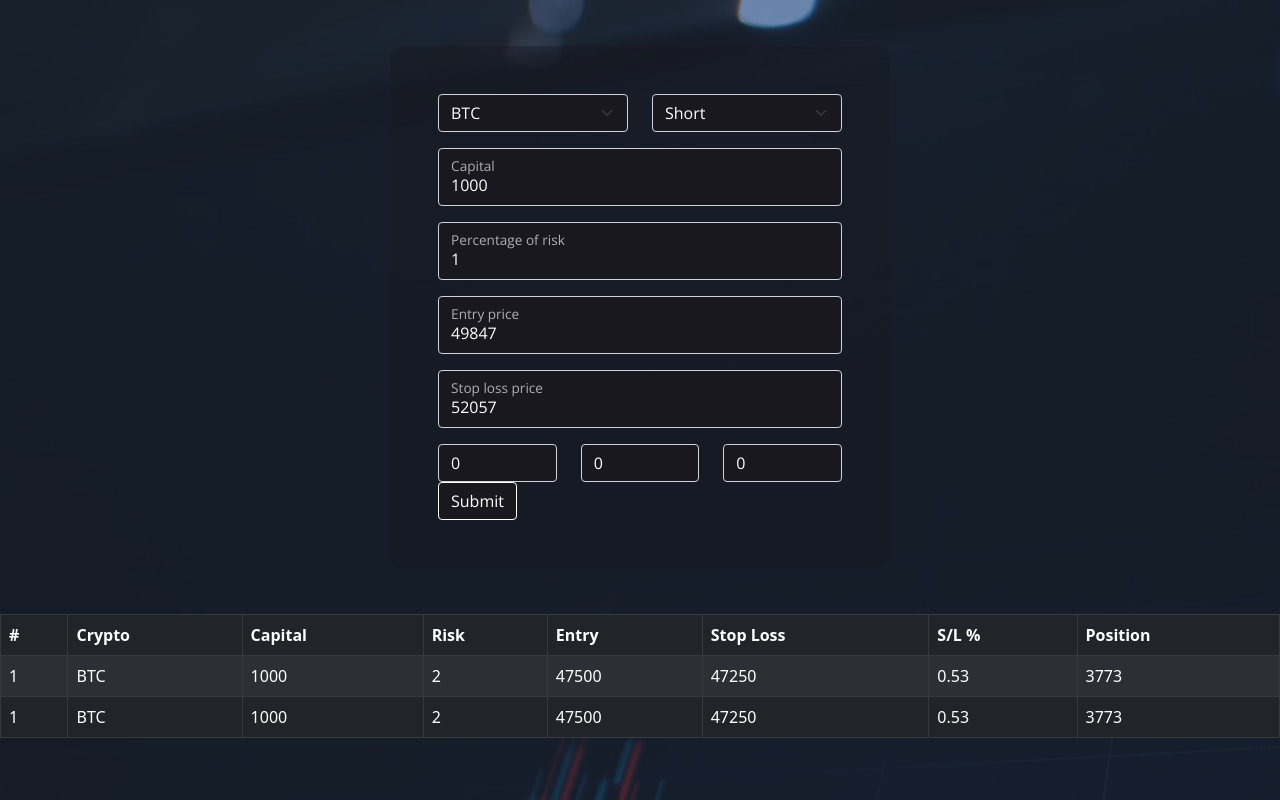
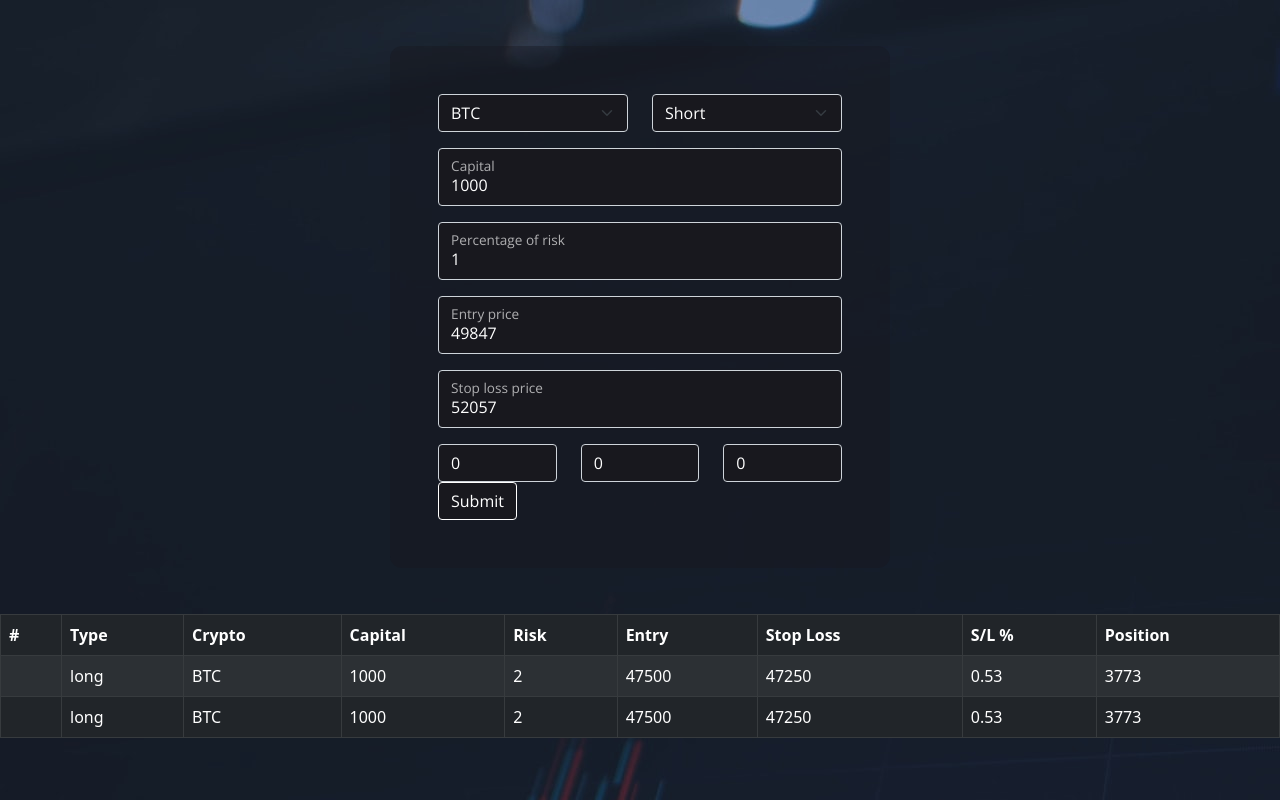
Before and after one commit to leplerjacob/position-calculator, a React (Create React App) app: page / in a window 1280 px wide. Built offline with nearby package versions, Linux system fonts and the light colour scheme.

Commit message:
slightly modify jsx for displayed history data

```diff
--- a/src/components/History.js
+++ b/src/components/History.js
@@ -1,11 +1,14 @@
 import Table from "react-bootstrap/Table";
+import {useEffect} from 'react'
 
 const History = ({ history }) => {
+
   return (
     <Table striped bordered hover variant="dark">
       <thead>
         <tr>
           <th>#</th>
+          <th>Type</th>
           <th>Crypto</th>
           <th>Capital</th>
           <th>Risk</th>
@@ -17,16 +20,18 @@ const History = ({ history }) => {
       </thead>
       <tbody>
         {history.map(
-          ({ crypto, capital, risk, entry, stop, stopPercentage, position, calculatedPosition }) => {
+          ({ index, crypto, capital, risk, entry, stop, stopPercentage, position, calculatedPosition }) => {
+            console.log(stopPercentage)
             return (
-              <tr key={position}>
-                <td>{1}</td>
+              <tr key={index}>
+                <td>{index}</td>
+                <td>{position}</td>
                 <td>{crypto}</td>
                 <td>{capital}</td>
                 <td>{risk}</td>
                 <td>{entry}</td>
                 <td>{stop}</td>
-                <td>{stopPercentage && stopPercentage.toFixed(2)}</td>
+                <td>{stopPercentage}</td>
                 <td>{calculatedPosition}</td>
               </tr>
             );
```
